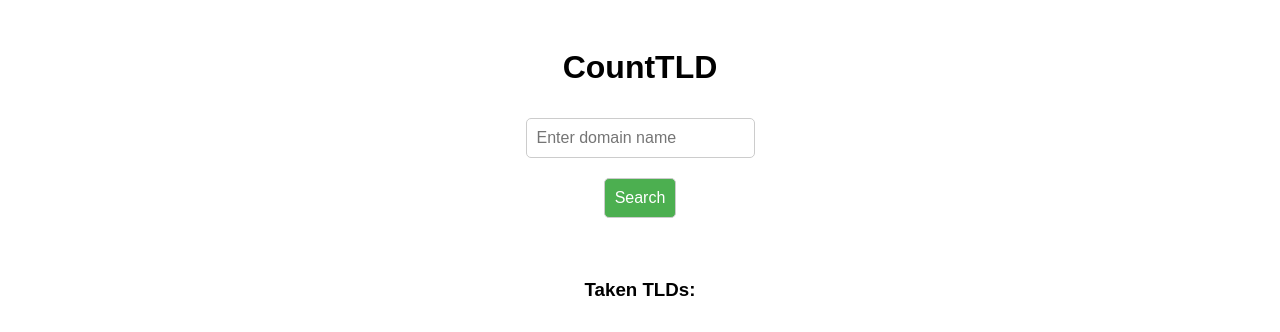
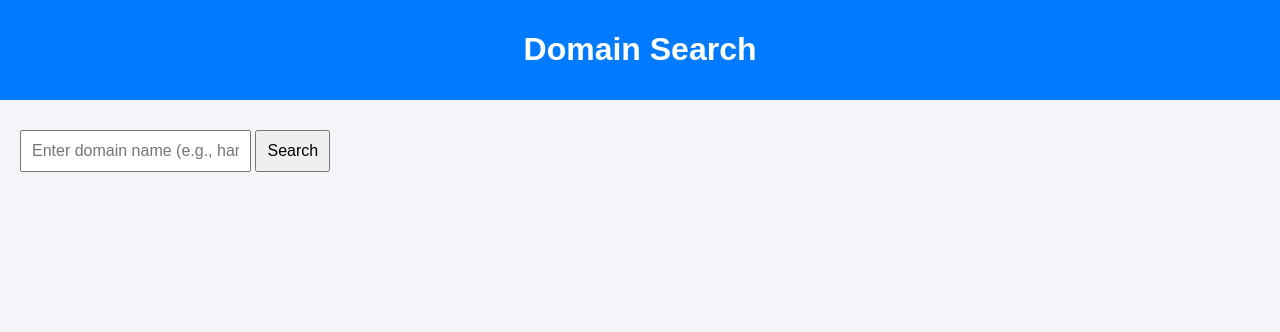
Before and after one commit to huldil/CountTLD, a plain HTML site: page index.html in a window 1280 px wide. Drawn offline with Linux system fonts and the light colour scheme.

Commit message:
Update index.html

```diff
--- a/index.html
+++ b/index.html
@@ -3,82 +3,72 @@
 <head>
   <meta charset="UTF-8">
   <meta name="viewport" content="width=device-width, initial-scale=1.0">
-  <title>CountTLD</title>
+  <title>Domain Search</title>
   <style>
     body {
       font-family: Arial, sans-serif;
+      margin: 0;
+      padding: 0;
+      background-color: #f4f4f9;
+    }
+
+    header {
+      background-color: #007bff;
+      color: white;
+      padding: 10px 0;
+      text-align: center;
+    }
+
+    .container {
       padding: 20px;
-      display: flex;
-      justify-content: center;
-      align-items: center;
-      flex-direction: column;
     }
+
     input, button {
       padding: 10px;
-      margin: 10px;
       font-size: 16px;
+      margin: 10px 0;
+    }
+
+    #results {
+      margin-top: 20px;
+    }
+
+    .domain-result {
+      margin: 10px 0;
+      padding: 10px;
+      background-color: #fff;
+      border: 1px solid #ddd;
       border-radius: 5px;
-      border: 1px solid #ccc;
     }
-    button {
-      background-color: #4CAF50;
-      color: white;
+
+    .domain-result a {
+      font-size: 16px;
+      color: #007bff;
+      text-decoration: none;
     }
-    ul {
-      list-style-type: none;
-      padding-left: 0;
+
+    .domain-result a:hover {
+      text-decoration: underline;
     }
-    li {
-      margin: 5px 0;
+
+    .domain-result span {
+      font-size: 14px;
+      color: #666;
     }
   </style>
 </head>
 <body>
-  <h1>CountTLD</h1>
-  <input type="text" id="domain" placeholder="Enter domain name" />
-  <button onclick="searchDomain()">Search</button>
-  <p id="result"></p>
-  <h3>Taken TLDs:</h3>
-  <ul id="takenTLDs"></ul>
+  <header>
+    <h1>Domain Search</h1>
+  </header>
 
-  <script>
-    async function searchDomain() {
-      const domain = document.getElementById('domain').value;
-      const resultElement = document.getElementById('result');
-      const takenTLDsElement = document.getElementById('takenTLDs');
-      takenTLDsElement.innerHTML = ''; // Clear previous results
+  <div class="container">
+    <input type="text" id="searchBox" placeholder="Enter domain name (e.g., harrybolz)">
+    <button id="searchButton">Search</button>
 
-      if (!domain) {
-        resultElement.textContent = 'Please enter a domain name.';
-        return;
-      }
+    <div id="results"></div>
+  </div>
 
-      const apiUrl = `/api/domainr?domain=${domain}`;
-
-      try {
-        const response = await fetch(apiUrl);
-        const data = await response.json();
-
-        console.log(data); // Log the full response data for debugging
-
-        if (data.results && data.results.length > 0) {
-          resultElement.textContent = `"${domain}" is taken in the following TLDs:`;
-          data.results.forEach(domainData => {
-            const listItem = document.createElement('li');
-            const domainLink = document.createElement('a');
-            domainLink.href = domainData.registerURL;
-            domainLink.target = '_blank';
-            domainLink.textContent = domainData.domain;
-            listItem.appendChild(domainLink);
-            takenTLDsElement.appendChild(listItem);
-          });
-        } else {
-          resultElement.textContent = `"${domain}" is not taken in any TLDs.`;
-        }
-      } catch (error) {
-        resultElement.textContent = 'Error fetching data.';
-      }
-    }
-  </script>
+  <script src="domainr.js"></script>
 </body>
 </html>
```
